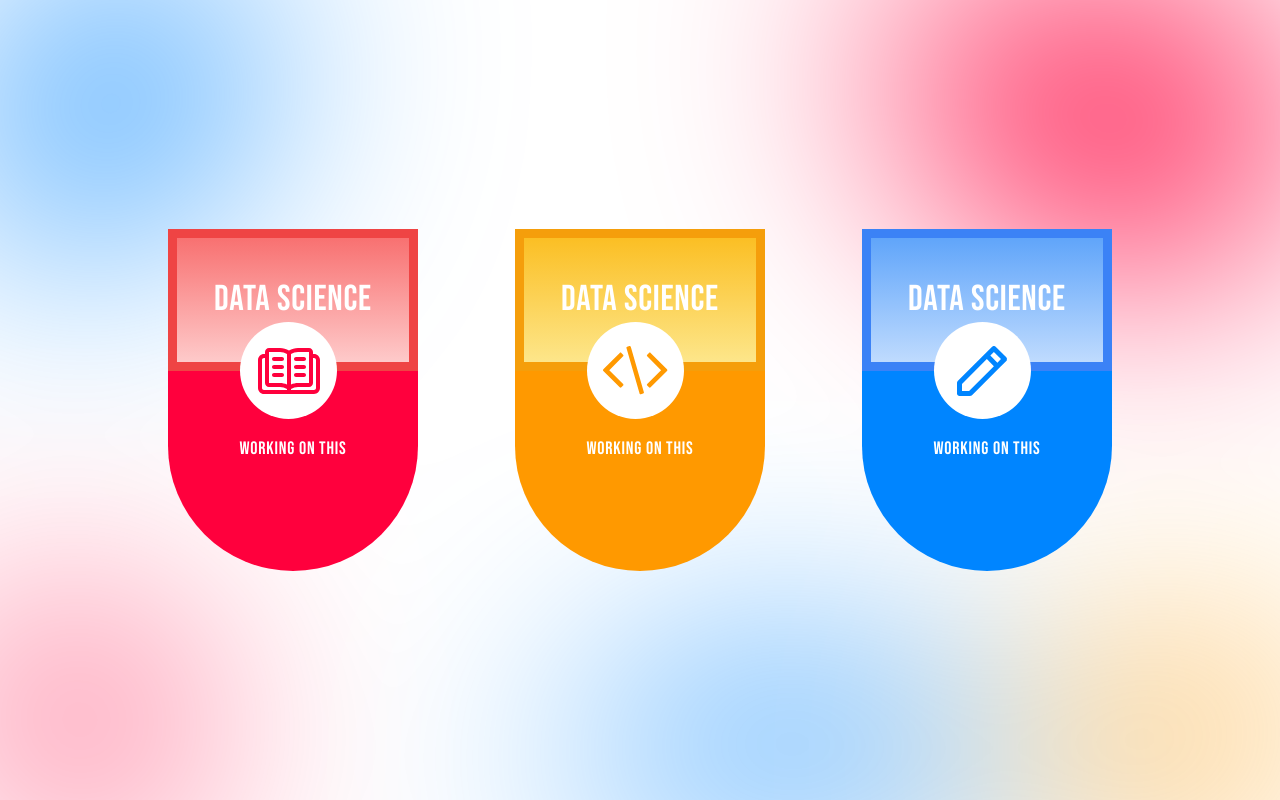
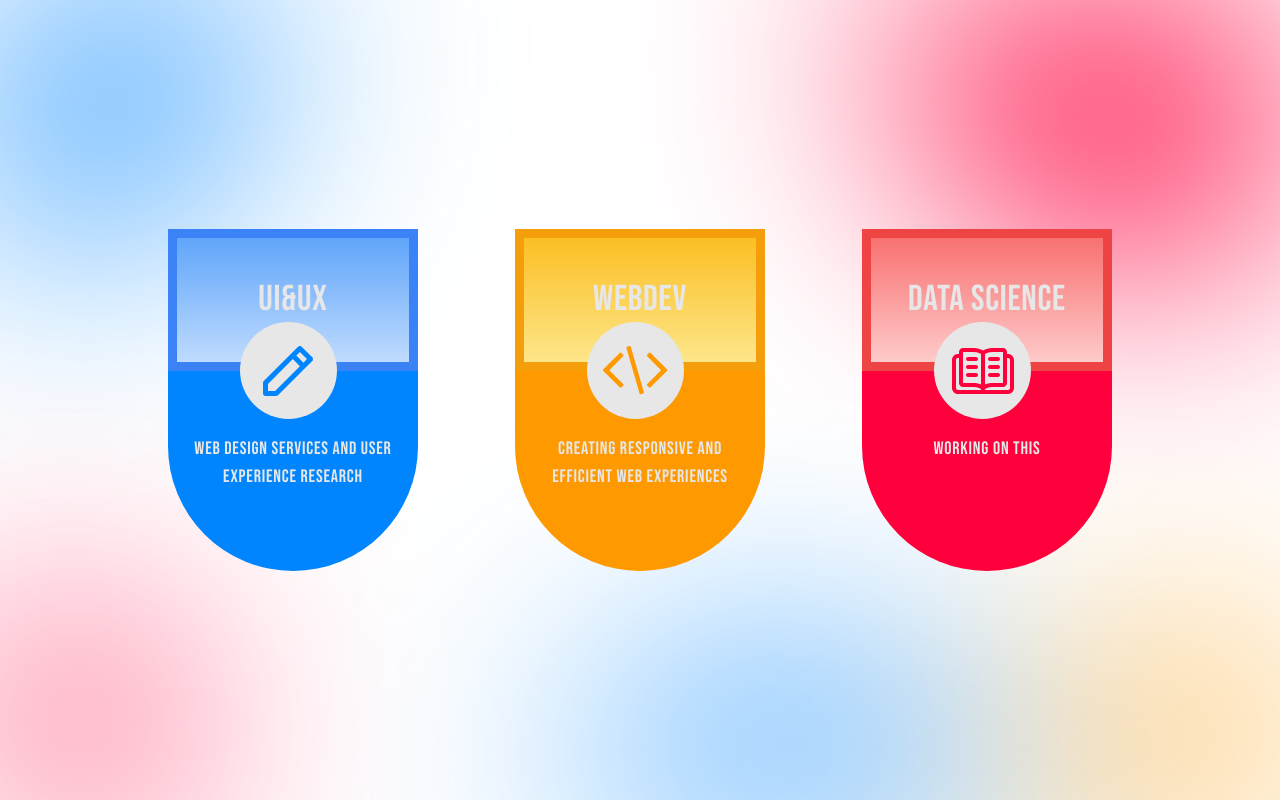
Before and after one commit to yassinkr/my_portfolio, a React (Vite) app: page / in a window 1280 px wide. Shown: the part 1600-2400 px from the top of the page. Built offline with nearby package versions, Linux system fonts and the light colour scheme.

Commit message:
Initial commit

```diff
--- a/src/Componentes/card.jsx
+++ b/src/Componentes/card.jsx
@@ -3,7 +3,7 @@ import Book from './svg/book.jsx';
 import Pincel from './svg/pincel.jsx';
 import Tags from './svg/tags.jsx';
 
-const Card = ({ color }) => {
+const Card = ({ color,title,desc }) => {
   let svg;
 
   switch (color) {
@@ -21,16 +21,16 @@ const Card = ({ color }) => {
   }
 
   return (
-    <div className={`w-[250px] h-[342px] rounded-b-[125px] bg-${color}-400 text-white relative`}>
-      <div className={`bg-gradient-to-b from-${color}-400 to-${color}-200 w-full h-[142px] border-[9px] border-${color}-500 text-4xl text-white flex justify-center items-center `}>
-        Data Science
+    <div className={`w-[250px] h-[342px] rounded-b-[125px] bg-${color}-400 text-grey-400 relative `}>
+      <div className={`bg-gradient-to-b from-${color}-400 to-${color}-200 w-full h-[142px] border-[9px] border-${color}-500 text-4xl text-grey-400 flex justify-center items-center `}>
+       {title}
       </div>
       {svg && (
-        <div className='rounded-full w-[97px] h-[97px] bg-white flex justify-center items-center absolute top-[93px] left-[72px]'>
+        <div className='rounded-full w-[97px] h-[97px] bg-grey-400 flex justify-center items-center absolute top-[93px] left-[72px]'>
           {svg}
         </div>
       )}
-      <div className='flex justify-center items-center text-lg py-16'> working on this </div>
+      <div className='text-center text-lg py-16 px-5'> {desc} </div>
     </div>
   );
 };
--- a/src/Componentes/cards.jsx
+++ b/src/Componentes/cards.jsx
@@ -15,9 +15,9 @@ const cards = () => {
         <div className='rounded-full w-[562px] h-[562px] bg-blue-400 left-[-291px] top-[-316px] absolute'></div></div>
       </div>
       <div className='flex space-x-3 justify-center items-center align-middle gap-[85px] bg-opacity-100'>
-        <Card color={"red"}/>
-        <Card color={"yellow"}/>
-        <Card color={"blue"}/>
+        <Card color={"blue"} title={"UI&UX"} desc={"web design services and user experience research"}/>
+        <Card color={"yellow"} title={"WEBDEV"} desc={"creating Responsive and efficient web experiences"}/>
+        <Card color={"red"} title={"Data Science"} desc={"working on this"}/>
       </div>
     </div>
   )
--- a/tailwind.config.js
+++ b/tailwind.config.js
@@ -17,6 +17,9 @@ export default {
         // Define more custom font sizes as needed
       },
       colors: {
+        grey:{
+          400: "#E7E7E7"
+        },
         black:{
           400: "#434343"
         },
```
